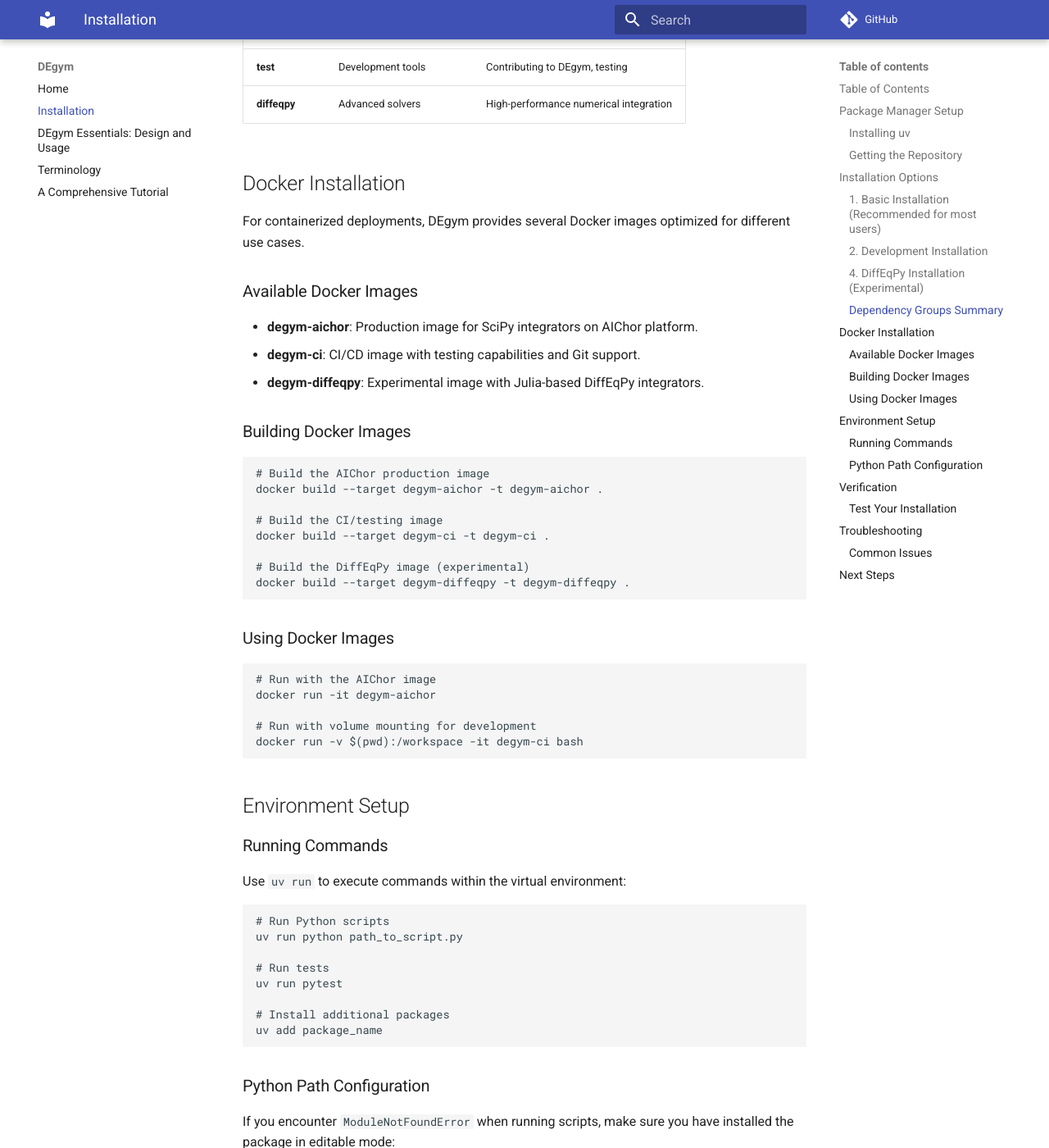
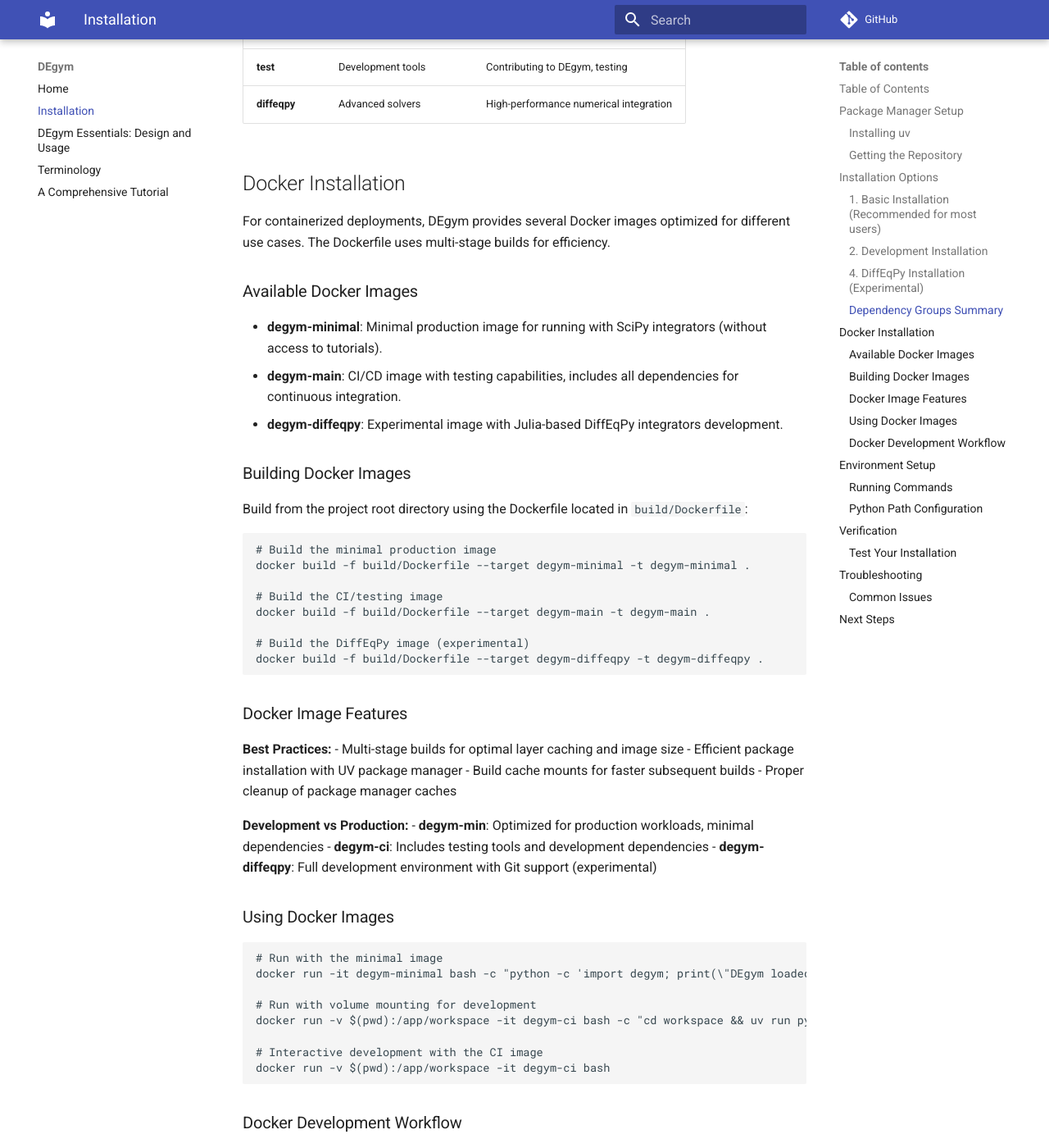
Before and after one commit to instadeepai/DEgym, an MkDocs documentation site: the page built from docs/installation.md, in a window 1280 px wide and 1400 px high, scrolled down 2118 px. Shown: the whole window at 82% size. Built offline with MkDocs 1.6.1 and Material for MkDocs 9.7.7, drawn with Linux system fonts in a browser that asks for light colours; comment, search, counter and statistics services are not loaded; some of the changed text lies outside the part shown.

Commit message:
refactor: docker is cleaned up (#5)

````diff
--- a/docs/installation.md
+++ b/docs/installation.md
@@ -95,35 +95,68 @@
 
 ## Docker Installation
 
-For containerized deployments, DEgym provides several Docker images optimized for different use cases.
+For containerized deployments, DEgym provides several Docker images optimized for different use cases. The Dockerfile uses multi-stage builds for efficiency.
 
 ### Available Docker Images
 
-- **degym-aichor**: Production image for SciPy integrators on AIChor platform.
-- **degym-ci**: CI/CD image with testing capabilities and Git support.
-- **degym-diffeqpy**: Experimental image with Julia-based DiffEqPy integrators.
+- **degym-minimal**: Minimal production image for running with SciPy integrators (without access to tutorials).
+- **degym-main**: CI/CD image with testing capabilities, includes all dependencies for continuous integration.
+- **degym-diffeqpy**: Experimental image with Julia-based DiffEqPy integrators development.
 
 ### Building Docker Images
 
+Build from the project root directory using the Dockerfile located in `build/Dockerfile`:
+
 ```bash
-# Build the AIChor production image
-docker build --target degym-aichor -t degym-aichor .
+# Build the minimal production image
+docker build -f build/Dockerfile --target degym-minimal -t degym-minimal .
 
 # Build the CI/testing image
-docker build --target degym-ci -t degym-ci .
+docker build -f build/Dockerfile --target degym-main -t degym-main .
 
 # Build the DiffEqPy image (experimental)
-docker build --target degym-diffeqpy -t degym-diffeqpy .
+docker build -f build/Dockerfile --target degym-diffeqpy -t degym-diffeqpy .
 ```
+
+### Docker Image Features
+
+**Best Practices:**
+- Multi-stage builds for optimal layer caching and image size
+- Efficient package installation with UV package manager
+- Build cache mounts for faster subsequent builds
+- Proper cleanup of package manager caches
+
+**Development vs Production:**
+- **degym-min**: Optimized for production workloads, minimal dependencies
+- **degym-ci**: Includes testing tools and development dependencies
+- **degym-diffeqpy**: Full development environment with Git support (experimental)
 
 ### Using Docker Images
 
 ```bash
-# Run with the AIChor image
-docker run -it degym-aichor
+# Run with the minimal image
+docker run -it degym-minimal bash -c "python -c 'import degym; print(\"DEgym loaded successfully!\")'"
 
 # Run with volume mounting for development
-docker run -v $(pwd):/workspace -it degym-ci bash
+docker run -v $(pwd):/app/workspace -it degym-ci bash -c "cd workspace && uv run pytest"
+
+# Interactive development with the CI image
+docker run -v $(pwd):/app/workspace -it degym-ci bash
+```
+
+### Docker Development Workflow
+
+For development with Docker:
+
+```bash
+# Build the CI image
+docker build -f build/Dockerfile --target degym-main -t degym-main .
+
+# Run tests
+docker run -v $(pwd):/app/workspace degym-main bash -c "cd workspace && uv run pytest"
+
+# Run with interactive shell for debugging
+docker run -v $(pwd):/app/workspace -it degym-main bash
 ```
 
 ## Environment Setup
@@ -183,6 +216,15 @@
 source ~/.bashrc  # or restart terminal
 ```
 
+**3. Docker Build Issues**
+```bash
+# Solution: Ensure you're building from the project root
+docker build -f build/Dockerfile --target degym-main -t degym-main .
+
+# Clear Docker cache if needed
+docker builder prune
+```
+
 ## Next Steps
 
 After successful installation:
````
Also changed, not shown: 2 other files.
